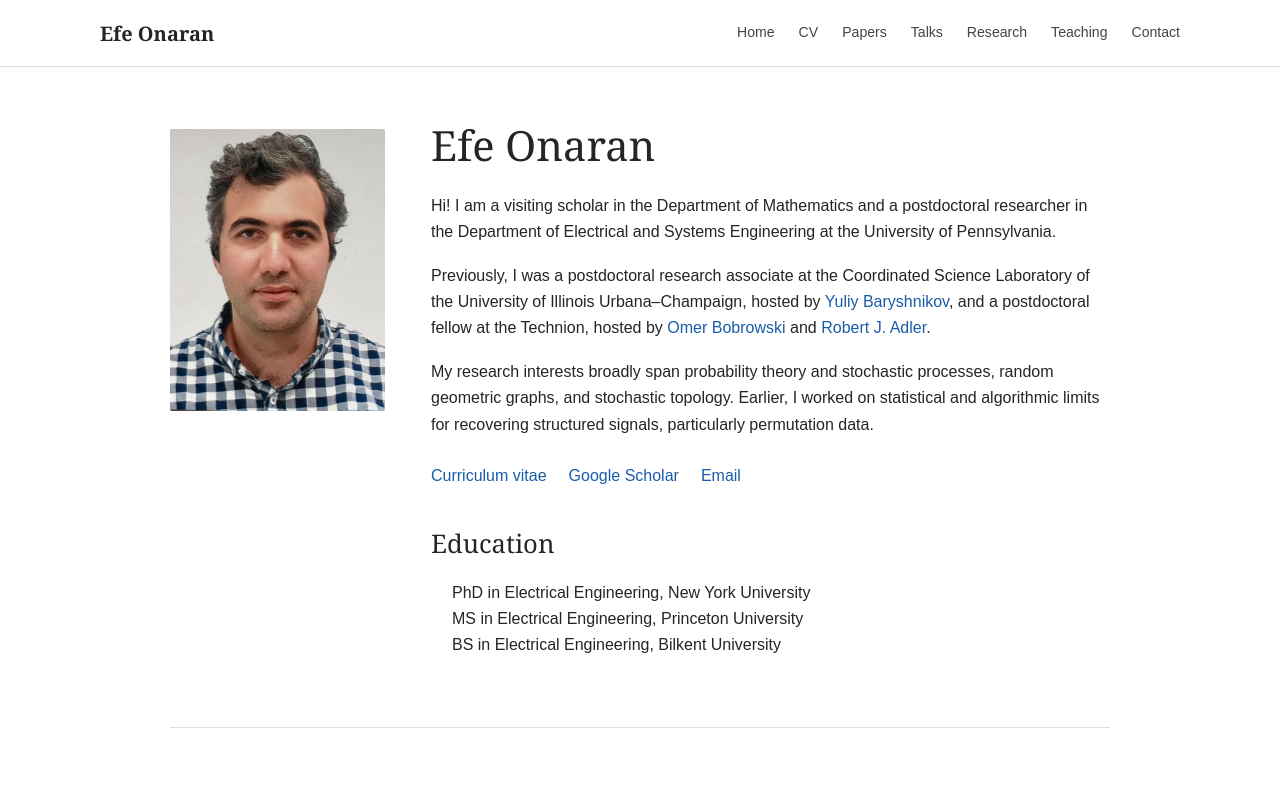
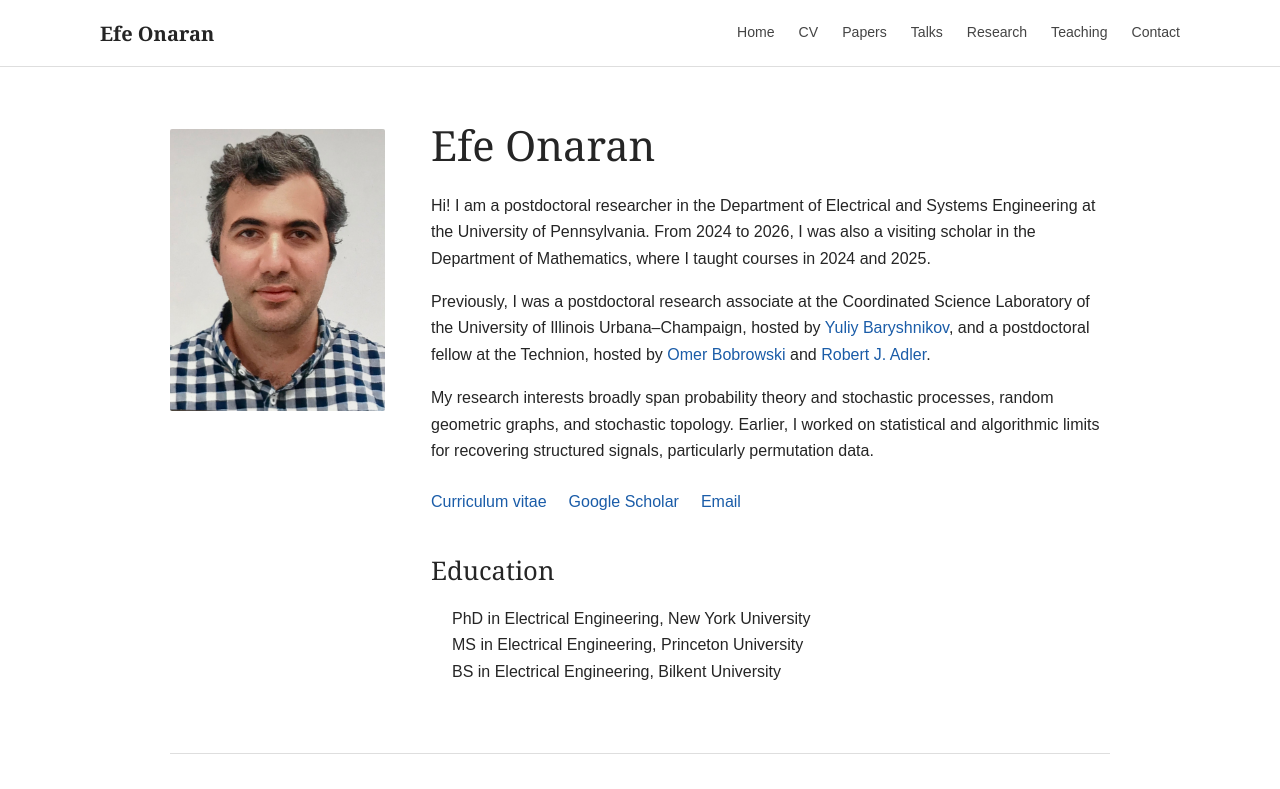
Before and after one commit to eonaran/eonaran.github.io, a Next.js app: page / in a window 1280 px wide. Shown: the top 789 px of the page. Built offline with nearby package versions, Linux system fonts and the light colour scheme.

Commit message:
Update Penn appointment wording

```diff
--- a/app/page.tsx
+++ b/app/page.tsx
@@ -100,7 +100,7 @@ const profileStructuredData = {
     name: "Efe Onaran",
     url: "https://eonaran.github.io/",
     image: "https://eonaran.github.io/efe-onaran-google.jpg",
-    jobTitle: "Visiting Scholar and Postdoctoral Researcher",
+    jobTitle: "Postdoctoral Researcher",
     affiliation: {
       "@type": "Organization",
       name: "University of Pennsylvania",
@@ -140,9 +140,10 @@ export default function Home() {
           <div className="bio">
             <h1>Efe Onaran</h1>
             <p>
-              Hi! I am a visiting scholar in the Department of Mathematics and a
-              postdoctoral researcher in the Department of Electrical and Systems
-              Engineering at the University of Pennsylvania.
+              Hi! I am a postdoctoral researcher in the Department of Electrical and
+              Systems Engineering at the University of Pennsylvania. From 2024 to 2026,
+              I was also a visiting scholar in the Department of Mathematics, where I
+              taught courses in 2024 and 2025.
             </p>
             <p>
               Previously, I was a postdoctoral research associate at the Coordinated
@@ -314,7 +315,7 @@ export default function Home() {
           <h2>Contact</h2>
           <div className="contact-grid">
             <p><strong>Email</strong><a href="mailto:eonaran@seas.upenn.edu">eonaran@seas.upenn.edu</a><a href="mailto:efeonaran@gmail.com">efeonaran@gmail.com</a></p>
-            <p><strong>Office</strong>David Rittenhouse Laboratory, 4N55<br />209 South 33rd Street<br />Philadelphia, PA 19104</p>
+            <p><strong>Affiliation</strong>University of Pennsylvania<br />Philadelphia, PA</p>
           </div>
         </section>
       </main>
```
Also changed, not shown: 2 other files (tests, documents, lock files or other folders).
